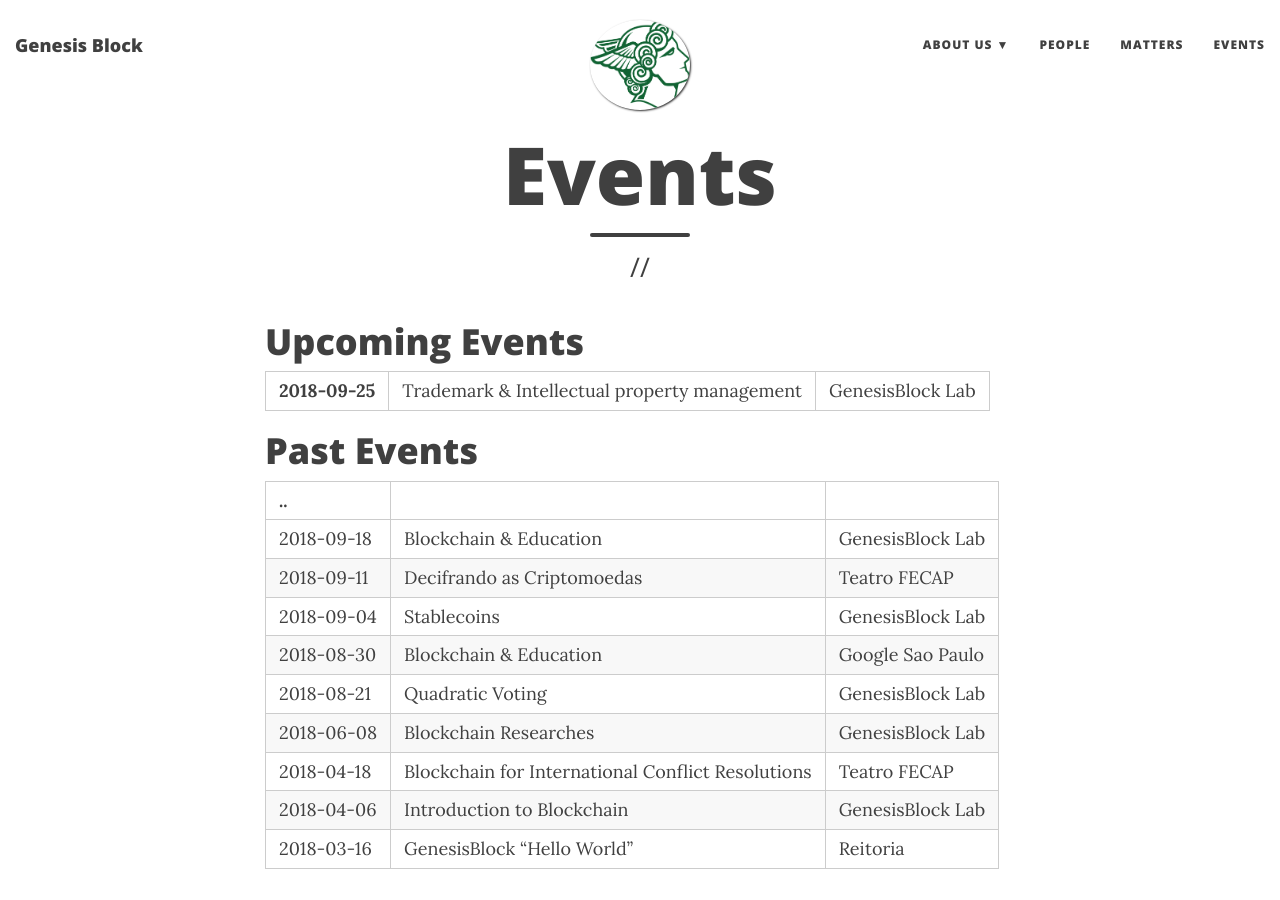
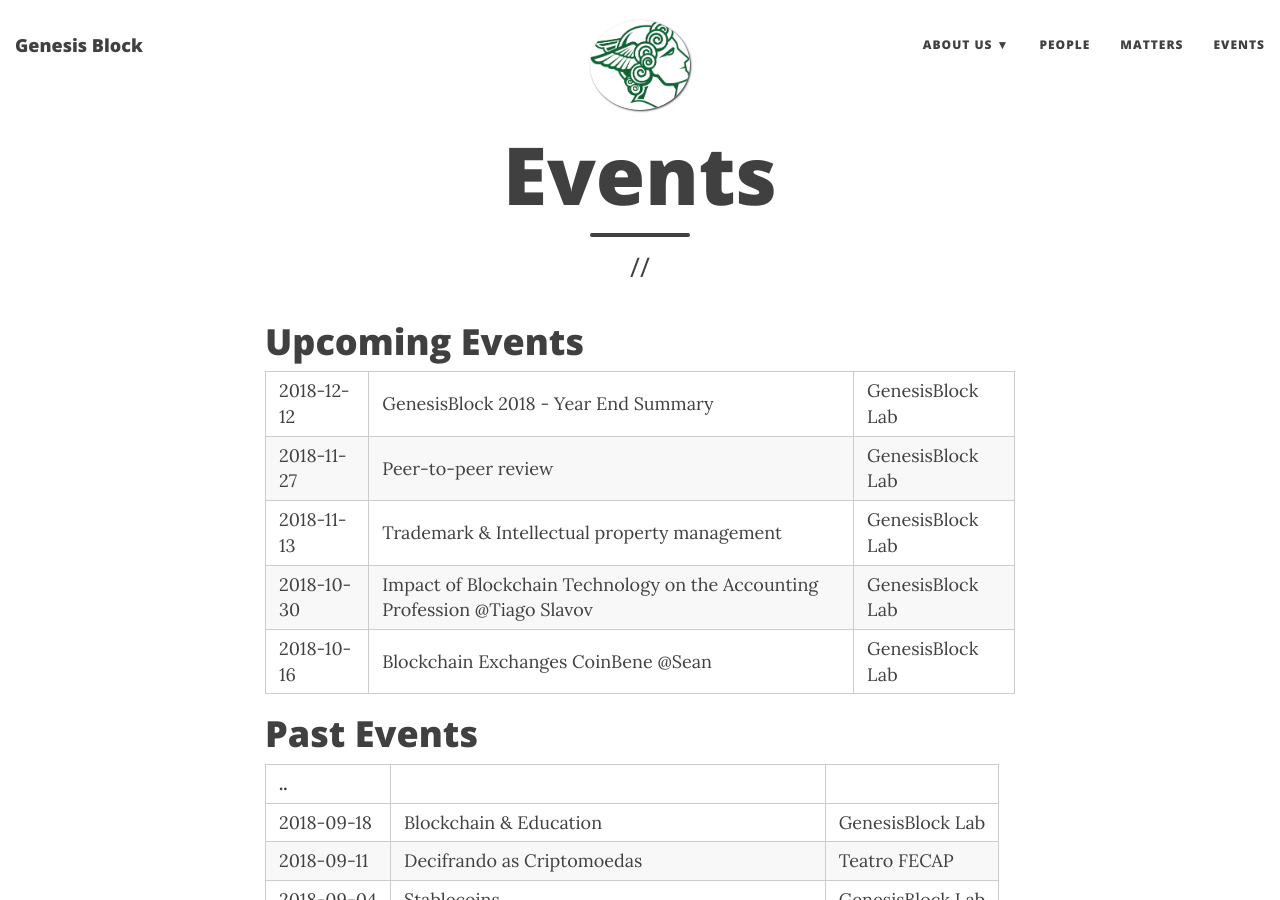
Before and after one commit to fecap/GenesisBlock, a Jekyll site: the page built from _pages/events.md, in a window 1280 px wide and 900 px high. Built offline with Jekyll 4.4.1, drawn with Linux system fonts in a browser that asks for light colours; nearby versions of some CDN libraries.

Commit message:
Update events.md

```diff
--- a/_pages/events.md
+++ b/_pages/events.md
@@ -8,7 +8,12 @@
 # Upcoming Events
 
 ----- | ----- | ----- |
-**2018-09-25** | Trademark & Intellectual property management | GenesisBlock Lab
+2018-12-12 | GenesisBlock 2018 - Year End Summary | GenesisBlock Lab
+2018-11-27 | Peer-to-peer review | GenesisBlock Lab
+2018-11-13 | Trademark & Intellectual property management | GenesisBlock Lab
+2018-10-30 | Impact of Blockchain Technology on the Accounting Profession @Tiago Slavov | GenesisBlock Lab
+2018-10-16 | Blockchain Exchanges CoinBene @Sean | GenesisBlock Lab
+
 
 # Past Events
 
```
